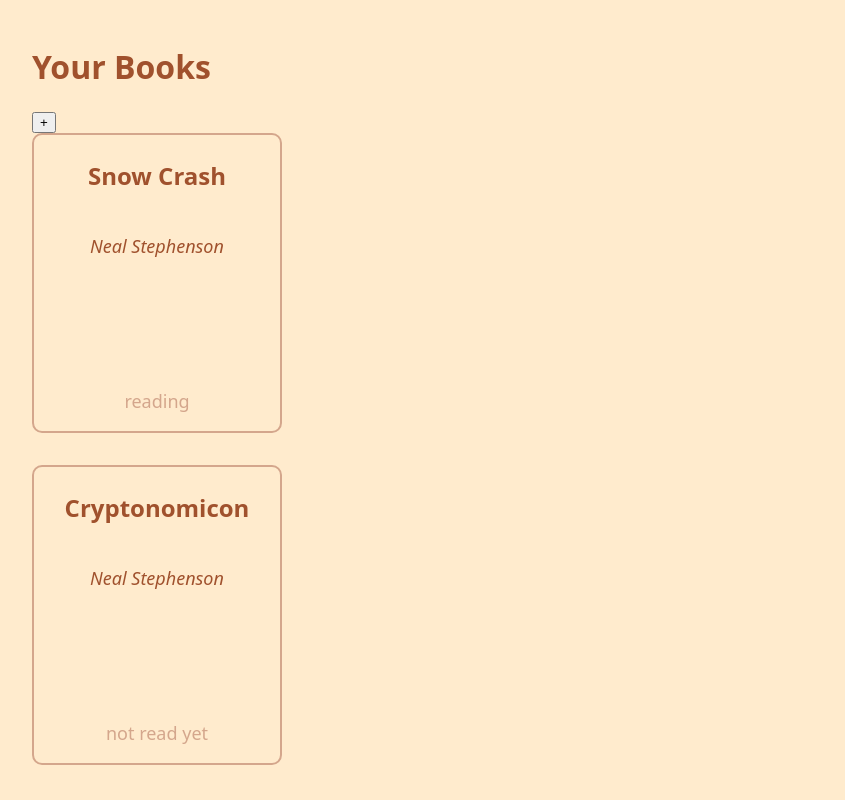
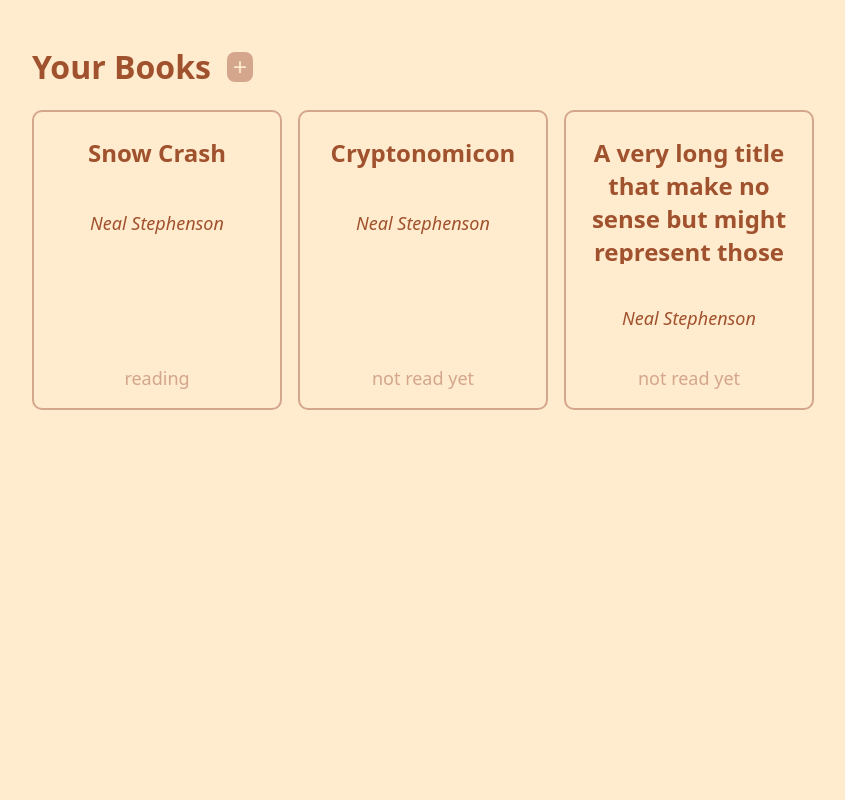
Before and after one commit to bsssssss/odin-library, a plain HTML site: page index.html in a window 1280 px wide. Shown: the whole page, without its empty margins (56-901 px from the left). Drawn offline with Linux system fonts and the light colour scheme.

Commit message:
basic grid view - with scrolling inside the card's title if too long

```diff
--- a/style.css
+++ b/style.css
@@ -4,29 +4,36 @@
     --fg: hsl(19, 56.1%, 40.2%);
     --fg-muted: hsl(22, 45.5%, 68.9%);
     color: var(--fg);
+    margin: 0;
+    padding: 0;
 }
 
 body {
-    background-color: var(--bg) ;
+    background-color: var(--bg);
     padding: 1rem 5rem;
 }
 
-/* .library { */
-/*     display: flex; */
-/*     flex-direction: column; */
-/*     align-items: flex-start; */
-/* } */
+.library .header {
+    display: flex;
+    gap: 1rem;
+    align-items: center;
+    justify-content: left;
+}
+
+.library .header button {
+    color: var(--bg);
+    font-size: 24px;
+    background-color: var(--fg-muted);
+    border: 0px;
+    border-radius: 8px;
+    /* margin-right: 10px; */
+}
 
 .library-container {
     font-size: 18px;
     display: grid;
-    /* grid-template-columns: repeat(auto-fit, 300px); */
-    gap: 2rem;
-    height: 80vh;
-    width: fit-content;
-    overflow-y: scroll;
-    scrollbar-color: var(--fg-muted) var(--bg);
-    padding-right: 10px;
+    grid-template-columns: repeat(auto-fit, 250px);
+    gap: 1rem;
 }
 
 .library-card {
@@ -35,8 +42,7 @@ body {
     border: 2px solid;
     border-color: var(--fg-muted);
     border-radius: 10px;
-    min-height: 300px;
-    height: fit-content;
+    height: 300px;
     width: 250px;
     box-sizing: border-box;
     padding: 0 20px;
@@ -44,6 +50,8 @@ body {
 }
 
 .card-title {
+    overflow-y: scroll;
+    scrollbar-color: var(--fg-muted) var(--bg);
     font-size: 24px;
     font-weight: bold;
 }
```
